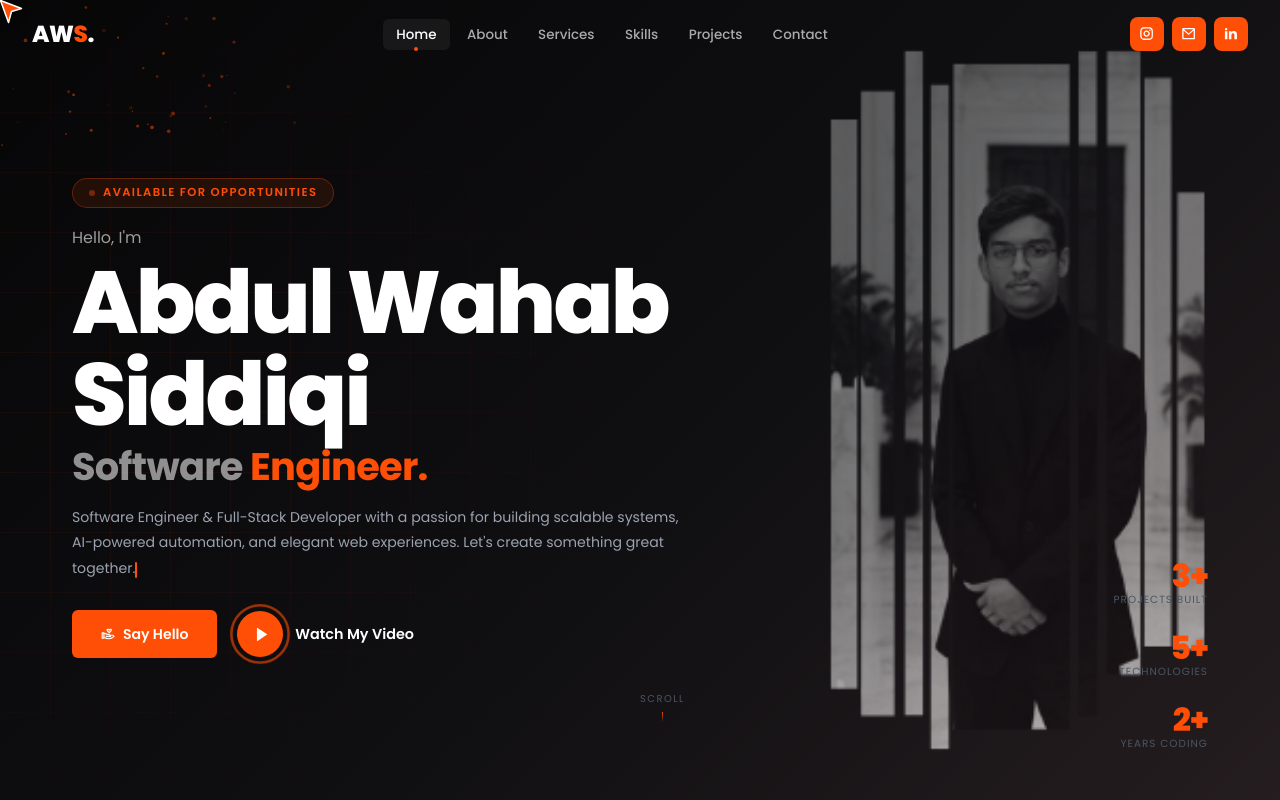
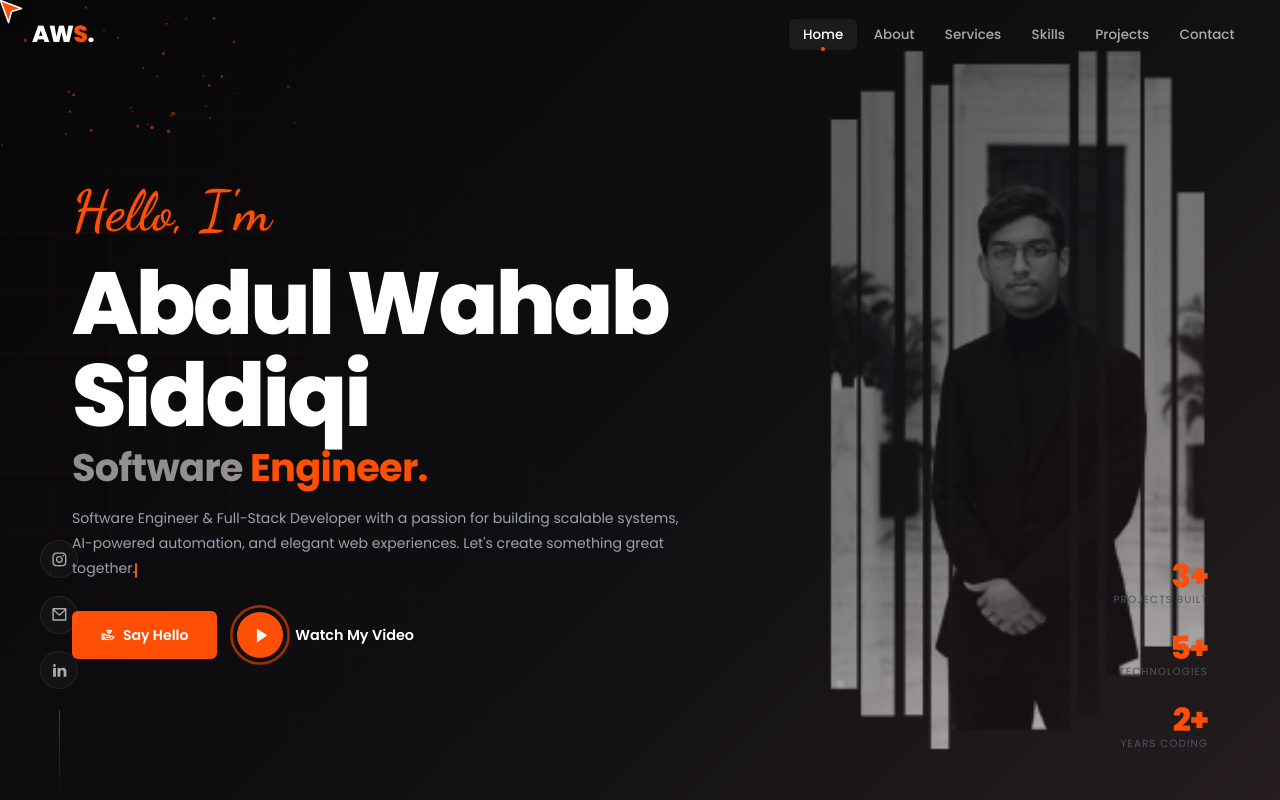
Before and after one commit to Ab-Wb-Sid/my-portfolio, a React (Vite) app: page / in a window 1280 px wide. Shown: the top 800 px of the page. Built offline with nearby package versions, Linux system fonts and the light colour scheme.

Commit message:
hero section improvement

```diff
--- a/index.html
+++ b/index.html
@@ -3,7 +3,7 @@
   <head>
     <meta charset="UTF-8" />
     <meta name="viewport" content="width=device-width, initial-scale=1.0" />
-    <link href="https://fonts.googleapis.com/css2?family=Poppins:wght@300;400;500;600;700;800&display=swap" rel="stylesheet" />
+    <link href="https://fonts.googleapis.com/css2?family=Dancing+Script:wght@600;700&family=Poppins:wght@300;400;500;600;700;800&display=swap" rel="stylesheet" />
     <title>Abdul Wahab Siddiqi | Software Engineer</title>
     <meta name="description" content="Portfolio of Abdul Wahab Siddiqi — Software Engineer, Full-Stack Developer & Digital Marketer. Building scalable systems, AI-powered automation, and elegant web experiences." />
   </head>
--- a/src/App.jsx
+++ b/src/App.jsx
@@ -2,6 +2,7 @@ import { useEffect } from 'react'
 import { Routes, Route, useLocation } from 'react-router-dom'
 import { AnimatePresence, motion } from 'framer-motion'
 import Navbar from './components/Navbar'
+import SocialSidebar from './components/SocialSidebar'
 import CustomCursor from './components/CustomCursor'
 import Home from './pages/Home'
 import ProjectsPage from './pages/ProjectsPage'
@@ -41,6 +42,7 @@ export default function App() {
     <>
       <CustomCursor />
       <Navbar />
+      <SocialSidebar />
       <ScrollToHash />
       <AnimatePresence mode="wait">
         <Routes location={location} key={location.pathname}>
--- a/src/components/Navbar.css
+++ b/src/components/Navbar.css
@@ -26,14 +26,6 @@ nav.scrolled { background: rgba(0,0,0,0.9); backdrop-filter: blur(20px); border-
   width: 4px; height: 4px; border-radius: 50%; background: var(--secondary-color);
 }
 
-.nav__social { display: flex; align-items: center; gap: 0.5rem; }
-.nav__social .icon {
-  width: 34px; height: 34px; display: flex; align-items: center; justify-content: center;
-  border-radius: 8px; color: var(--white); background: var(--secondary-color); font-size: 0.95rem;
-  transition: transform 0.3s var(--ease-out-back), box-shadow 0.3s ease;
-}
-.nav__social .icon:hover { transform: translateY(-3px) scale(1.1); box-shadow: 0 6px 18px var(--secondary-glow); }
-
 .nav__toggle {
   display: none; font-size: 1.4rem; cursor: pointer; color: var(--white);
   width: 38px; height: 38px; align-items: center; justify-content: center;
@@ -44,7 +36,6 @@ nav.scrolled { background: rgba(0,0,0,0.9); backdrop-filter: blur(20px); border-
 
 @media (max-width: 768px) {
   nav { padding: 0 1.2rem; }
-  .nav__social { display: none; }
   .nav__links {
     position: fixed; top: 68px; left: 0; right: 0; bottom: 0;
     background: rgba(0,0,0,0.97); backdrop-filter: blur(20px);
--- a/src/components/Navbar.jsx
+++ b/src/components/Navbar.jsx
@@ -65,18 +65,6 @@ export default function Navbar() {
         ))}
       </div>
 
-      <div className="nav__social">
-        <a href="https://www.instagram.com/ab_wb_sid?igsh=MWRlYXd6YWY4ejhseQ==" className="icon" target="_blank" rel="noreferrer">
-          <RiInstagramLine />
-        </a>
-        <a href="mailto:aw1411175@gmail.com" className="icon" target="_blank" rel="noreferrer">
-          <RiMailLine />
-        </a>
-        <a href="https://www.linkedin.com/in/abdul-wahab-siddiqi-03a6ab33b" className="icon" target="_blank" rel="noreferrer">
-          <RiLinkedinFill />
-        </a>
-      </div>
-
       <button className="nav__toggle" onClick={() => setMenuOpen(!menuOpen)}>
         {menuOpen ? <RiCloseLine /> : <RiMenuLine />}
       </button>
--- /dev/null
+++ b/src/components/SocialSidebar.css
@@ -0,0 +1,46 @@
+.social-sidebar {
+  position: fixed;
+  bottom: 0;
+  left: 2.5rem;
+  z-index: 999;
+  display: flex;
+  flex-direction: column;
+  align-items: center;
+  gap: 1.1rem;
+}
+
+.social-sidebar .icon {
+  width: 38px;
+  height: 38px;
+  display: flex;
+  align-items: center;
+  justify-content: center;
+  border-radius: 50%;
+  color: rgba(255, 255, 255, 0.65);
+  background: rgba(255, 255, 255, 0.03);
+  border: 1px solid rgba(255, 255, 255, 0.08);
+  font-size: 1.05rem;
+  transition: all 0.3s cubic-bezier(0.16, 1, 0.3, 1);
+}
+
+.social-sidebar .icon:hover {
+  color: var(--white);
+  background: var(--secondary-color);
+  border-color: var(--secondary-color);
+  transform: translateY(-4px) scale(1.05);
+  box-shadow: 0 10px 20px var(--secondary-glow);
+}
+
+.social-sidebar__line {
+  width: 1px;
+  height: 90px;
+  background: linear-gradient(to bottom, rgba(255, 255, 255, 0.2), transparent);
+  margin-top: 0.2rem;
+}
+
+/* Hide on tablet and mobile screens to prevent overlaying the content */
+@media (max-width: 900px) {
+  .social-sidebar {
+    display: none;
+  }
+}
--- /dev/null
+++ b/src/components/SocialSidebar.jsx
@@ -0,0 +1,25 @@
+import { motion } from 'framer-motion'
+import { RiInstagramLine, RiMailLine, RiLinkedinFill } from 'react-icons/ri'
+import './SocialSidebar.css'
+
+export default function SocialSidebar() {
+  return (
+    <motion.div
+      className="social-sidebar"
+      initial={{ opacity: 0, x: -30 }}
+      animate={{ opacity: 1, x: 0 }}
+      transition={{ delay: 0.8, duration: 0.8, ease: [0.16, 1, 0.3, 1] }}
+    >
+      <a href="https://www.instagram.com/ab_wb_sid?igsh=MWRlYXd6YWY4ejhseQ==" className="icon" target="_blank" rel="noreferrer" title="Instagram">
+        <RiInstagramLine />
+      </a>
+      <a href="mailto:aw1411175@gmail.com" className="icon" target="_blank" rel="noreferrer" title="Email">
+        <RiMailLine />
+      </a>
+      <a href="https://www.linkedin.com/in/abdul-wahab-siddiqi-03a6ab33b" className="icon" target="_blank" rel="noreferrer" title="LinkedIn">
+        <RiLinkedinFill />
+      </a>
+      <div className="social-sidebar__line" />
+    </motion.div>
+  )
+}
--- a/src/sections/Hero.css
+++ b/src/sections/Hero.css
@@ -37,16 +37,14 @@
   margin: 0 auto;
 }
 
-.hero__badge {
-  display: inline-flex; align-items: center; gap: 0.5rem;
-  font-size: 0.72rem; font-weight: 600; letter-spacing: 0.12em;
-  text-transform: uppercase; color: var(--secondary-color);
-  background: rgba(255,78,5,0.1); border: 1px solid rgba(255,78,5,0.3);
-  padding: 0.35rem 1rem; border-radius: 999px;
-  margin-bottom: 0.9rem;
+.hero__greeting {
+  font-family: 'Dancing Script', cursive;
+  font-size: clamp(2rem, 5vw, 3.5rem);
+  font-weight: 600;
+  color: var(--secondary-color);
+  margin-bottom: 0.6rem;
+  text-shadow: 0 0 10px rgba(255, 78, 5, 0.15);
 }
-.hero__badge .dot { width: 6px; height: 6px; border-radius: 50%; background: var(--secondary-color); animation: blink 1.5s ease infinite; }
-@keyframes blink { 0%,100%{opacity:1} 50%{opacity:0.15} }
 
 .hero__container h1 {
   font-size: clamp(2.8rem, 7vw, 5.5rem);
@@ -89,15 +87,6 @@
 .action__btns .video:hover .play { transform: scale(1.1); box-shadow: 0 6px 20px var(--secondary-glow); }
 .action__btns .video span { font-size: 0.9rem; font-weight: 600; }
 
-/* scroll indicator */
-.scroll-indicator {
-  position: absolute; bottom: 2.5rem; left: 50%; transform: translateX(-50%);
-  z-index: 1; display: flex; flex-direction: column; align-items: center; gap: 0.4rem;
-}
-.scroll-indicator span { font-size: 0.62rem; letter-spacing: 0.15em; text-transform: uppercase; color: var(--text-muted); }
-.scroll-indicator__line { width: 1px; height: 48px; background: linear-gradient(to bottom, var(--secondary-color), transparent); animation: scrollLine 2s ease-in-out infinite; }
-@keyframes scrollLine { 0%{transform:scaleY(0);transform-origin:top} 50%{transform:scaleY(1);transform-origin:top} 51%{transform:scaleY(1);transform-origin:bottom} 100%{transform:scaleY(0);transform-origin:bottom} }
-
 /* hero stats */
 .hero__stats {
   position: absolute; bottom: 3rem; right: max(2rem, calc((100vw - var(--max-width)) / 2 + 2rem));
--- a/src/sections/Hero.jsx
+++ b/src/sections/Hero.jsx
@@ -128,29 +128,23 @@ export default function Hero() {
     <header id="home" className="hero" style={{ backgroundImage: `url(${headerBg})` }}>
       <Particles />
       <div className="hero__container">
-        <motion.div className="hero__badge" custom={0} variants={fadeUp} initial="hidden" animate="visible">
-          <span className="dot" />
-          Available for opportunities
-        </motion.div>
-
-        <motion.p custom={1} variants={fadeUp} initial="hidden" animate="visible"
-          style={{ fontSize: '1rem', color: 'rgba(255,255,255,0.6)', marginBottom: '0.2rem' }}>
+        <motion.p className="hero__greeting" custom={0} variants={fadeUp} initial="hidden" animate="visible">
           Hello, I'm
         </motion.p>
 
-        <motion.h1 custom={2} variants={fadeUp} initial="hidden" animate="visible">
+        <motion.h1 custom={1} variants={fadeUp} initial="hidden" animate="visible">
           Abdul Wahab<br />Siddiqi
         </motion.h1>
 
-        <motion.h2 className="section__title" custom={3} variants={fadeUp} initial="hidden" animate="visible">
+        <motion.h2 className="section__title" custom={2} variants={fadeUp} initial="hidden" animate="visible">
           Software <span>Engineer.</span>
         </motion.h2>
 
-        <motion.p className="hero__typing" custom={4} variants={fadeUp} initial="hidden" animate="visible">
+        <motion.p className="hero__typing" custom={3} variants={fadeUp} initial="hidden" animate="visible">
           {displayed}<span className="typing-cursor" />
         </motion.p>
 
-        <motion.div className="action__btns" custom={5} variants={fadeUp} initial="hidden" animate="visible">
+        <motion.div className="action__btns" custom={4} variants={fadeUp} initial="hidden" animate="visible">
           <button className="btn" onClick={() => setHelloOpen(true)}>
             <RiHandHeartLine /> Say Hello
           </button>
@@ -161,18 +155,13 @@ export default function Hero() {
         </motion.div>
       </div>
 
-      <motion.div className="hero__stats" custom={6} variants={fadeUp} initial="hidden" animate="visible">
+      <motion.div className="hero__stats" custom={5} variants={fadeUp} initial="hidden" animate="visible">
         {stats.map(s => (
           <div className="hero__stat" key={s.label}>
             <div className="hero__stat-num"><AnimatedCounter target={s.num} /></div>
             <div className="hero__stat-label">{s.label}</div>
           </div>
         ))}
-      </motion.div>
-
-      <motion.div className="scroll-indicator" custom={7} variants={fadeUp} initial="hidden" animate="visible">
-        <span>Scroll</span>
-        <div className="scroll-indicator__line" />
       </motion.div>
 
       <Modal open={helloOpen} onClose={() => setHelloOpen(false)}>
```
Also changed, not shown: 3 other files (tests, documents, lock files or other folders).
